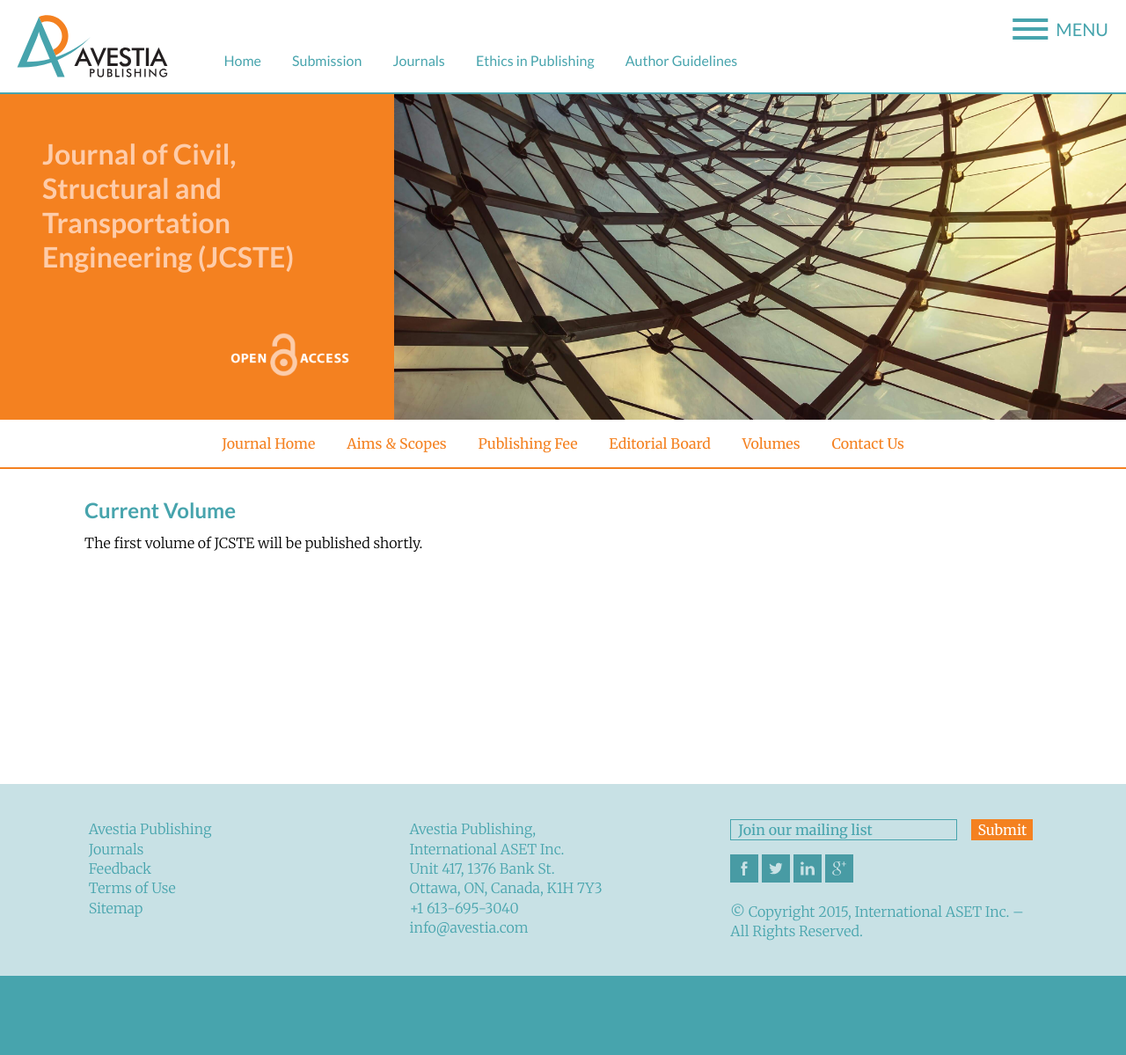
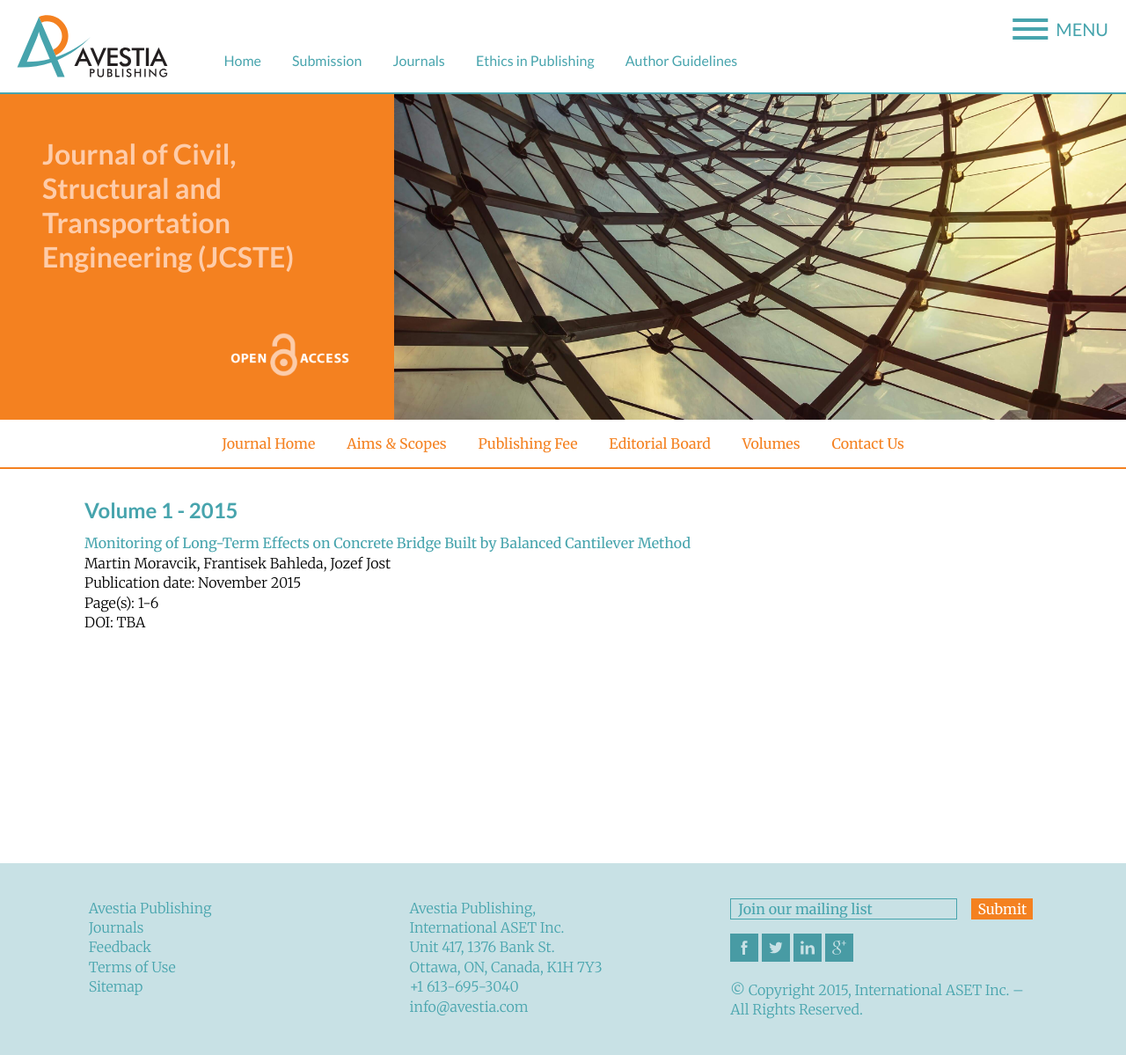
Before and after one commit to intaset/jcste, a Jekyll site: the page built from current.html, in a window 1280 px wide. Shown: the whole page at 88% size. Built offline with Jekyll 4.4.1, drawn with Linux system fonts in a browser that asks for light colours; nearby versions of some CDN libraries; library files that are not in the unit come from our copies; Markdown is read by kramdown in place of the engine named in the settings; comment, search, counter and statistics services are not loaded; before the commit the page ends 1109 px from its top, so only the background shows below that.

Commit message:
updated changes

```diff
--- a/current.html
+++ b/current.html
@@ -7,9 +7,13 @@ keyword: avestia, publishing, journals, papers, science, renewable energy
 
 <div class="unit unit-s-1 unit-m-1 unit-l-1">
   <div class="main-content j-home m-recent">
-      <h2>Current Volume</h2>
+      <h2>Volume 1 - 2015</h2>
 
-      <p class="body">The first volume of JCSTE will be published shortly.</p>
+      <a href="../2015/001.html" class="body-link" target="_blank">Monitoring of Long-Term Effects on Concrete Bridge Built by Balanced Cantilever Method</a>
+      <p class="body">Martin Moravcik, Frantisek Bahleda, Jozef Jost<br>
+      Publication date: November 2015<br>
+      Page(s): 1-6<br>
+      DOI: TBA</p>
 
 
 
```
Also changed, not shown: index.html (+4 -4 lines), 2 other files.
